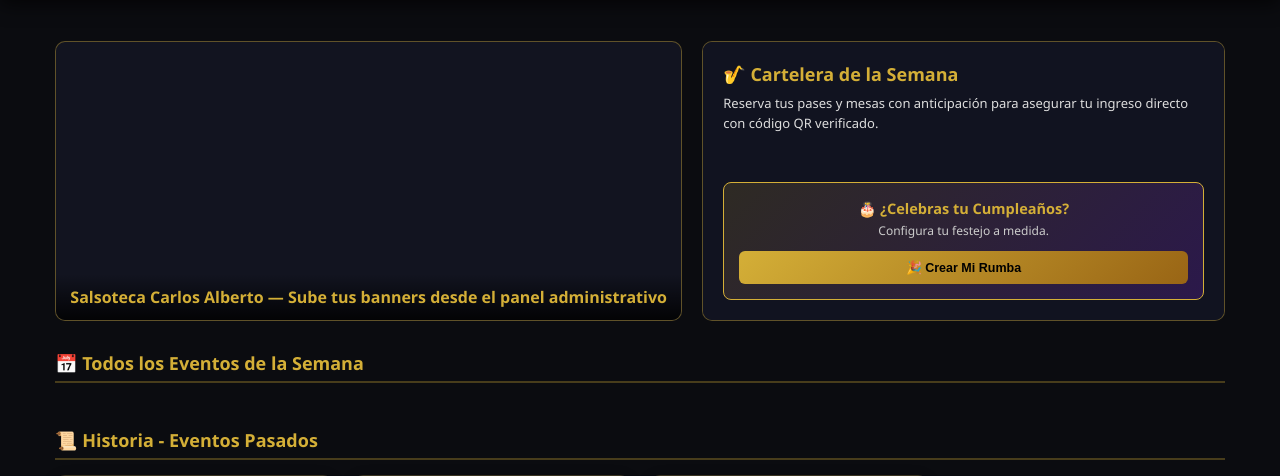
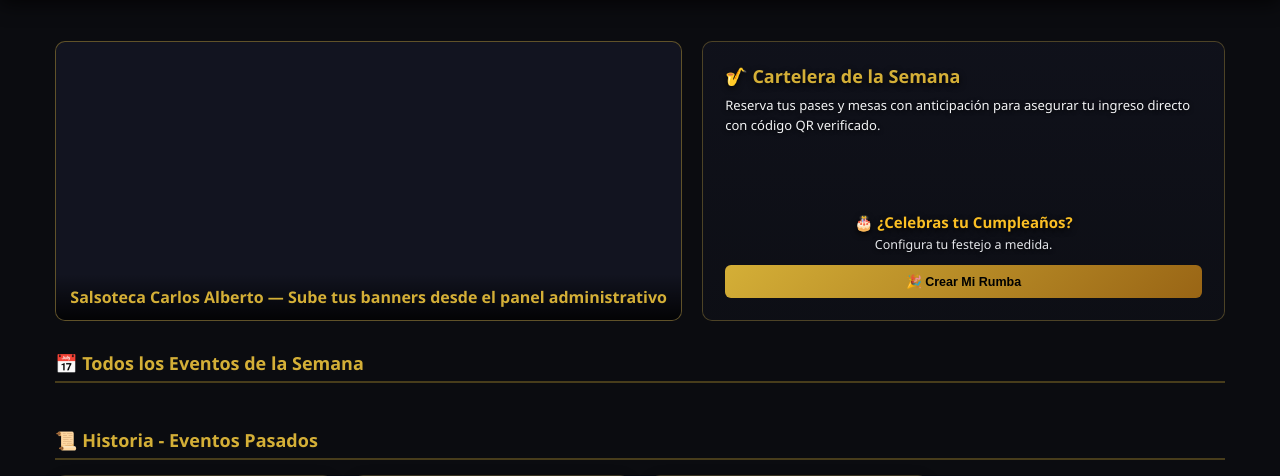
Before and after one commit to carboleda0707-code/carlos_alberto_salsoteca, a Python web app: template app/templates/index.html in a window 1280 px wide. Shown: the part 54-530 px from the top of the page. Run offline with Jinja, Linux system fonts and the light colour scheme; the template is opened without the code that fills it, so the values that code supplies are empty.

Commit message:
Limpia cuadro celebra cumpleaños

```diff
--- a/app/templates/index.html
+++ b/app/templates/index.html
@@ -411,20 +411,20 @@
             </section>
 
             <!-- Columna Derecha: Tarjeta Automatizada y Dinámica desde Admin -->
-            <div id="dynamic-promo-card" style="position: relative; border-radius: 10px; overflow: hidden; border: 1px solid rgba(212,175,55,0.4); background: #121420; display: flex; flex-direction: column; justify-content: space-between; padding: 20px; background-size: cover; background-position: center;">
-                <!-- Capa semitransparente para legibilidad -->
-                <div style="position: absolute; top: 0; left: 0; width: 100%; height: 100%; background: rgba(18, 20, 32, 0.88); z-index: 1;"></div>
+            <div id="dynamic-promo-card" style="position: relative; border-radius: 10px; overflow: hidden; border: 1px solid rgba(212,175,55,0.3); background: #121420; display: flex; flex-direction: column; justify-content: space-between; padding: 22px; background-size: cover; background-position: center;">
+                <!-- Capa ligera para apreciar la foto de fondo manteniendo legibilidad -->
+                <div style="position: absolute; top: 0; left: 0; width: 100%; height: 100%; background: linear-gradient(180deg, rgba(11, 12, 16, 0.35) 0%, rgba(11, 12, 16, 0.68) 100%); z-index: 1;"></div>
 
                 <div style="position: relative; z-index: 2;">
-                    <h3 id="promo-titulo-principal" style="color: #d4af37; font-size: 18px; margin-bottom: 8px;">🎷 Cartelera de la Semana</h3>
-                    <p id="promo-descripcion-principal" style="color: #ddd; font-size: 13px; line-height: 1.5; margin-bottom: 15px;">
+                    <h3 id="promo-titulo-principal" style="color: #d4af37; font-size: 18px; margin-bottom: 8px; text-shadow: 0 2px 6px rgba(0,0,0,0.85);">🎷 Cartelera de la Semana</h3>
+                    <p id="promo-descripcion-principal" style="color: #f3f4f6; font-size: 13px; line-height: 1.5; margin-bottom: 15px; text-shadow: 0 1px 4px rgba(0,0,0,0.9);">
                         Reserva tus pases y mesas con anticipación para asegurar tu ingreso directo con código QR verificado.
                     </p>
                 </div>
 
-                <div style="position: relative; z-index: 2; background: linear-gradient(135deg, rgba(212,175,55,0.15), rgba(121,40,202,0.25)); border: 1px solid #d4af37; border-radius: 8px; padding: 15px; text-align: center;">
-                    <h4 id="promo-subtitulo-1" style="color: #d4af37; font-size: 14.5px; margin-bottom: 4px;">🎂 ¿Celebras tu Cumpleaños?</h4>
-                    <p id="promo-subtitulo-2" style="color: #ccc; font-size: 12px; margin-bottom: 12px;">Configura tu festejo a medida.</p>
+                <div style="position: relative; z-index: 2; padding-top: 10px; text-align: center;">
+                    <h4 id="promo-subtitulo-1" style="color: #fbbf24; font-size: 15px; margin-bottom: 4px; text-shadow: 0 2px 6px rgba(0,0,0,0.9);">🎂 ¿Celebras tu Cumpleaños?</h4>
+                    <p id="promo-subtitulo-2" style="color: #e5e7eb; font-size: 12.5px; margin-bottom: 12px; text-shadow: 0 1px 4px rgba(0,0,0,0.9);">Configura tu festejo a medida.</p>
                     <button id="promo-btn-texto" class="btn-reservar" onclick="abrirModalCreaTuEvento()">🎉 Crear Mi Rumba</button>
                 </div>
             </div>
@@ -767,8 +778,31 @@
             mostrarBannerActual();
         }
 
-        function abrirModalCreaTuEvento() { document.getElementById('modal-crea-tu-evento').style.display = 'flex'; calcularTotalCustom(); }
-        function cerrarModalCreaTuEvento() { document.getElementById('modal-crea-tu-evento').style.display = 'none'; }
+        function abrirModalCreaTuEvento() {
+            const fechaInput = document.getElementById('custom-fecha');
+            if (fechaInput) {
+                const hoy = new Date().toISOString().split('T')[0];
+                fechaInput.min = hoy;
+                if (!fechaInput.value) fechaInput.value = hoy;
+            }
+            sincronizarFechaHoraCustom();
+            document.getElementById('modal-crea-tu-evento').style.display = 'flex';
+            calcularTotalCustom();
+        }
+
+        function cerrarModalCreaTuEvento() {
+            document.getElementById('modal-crea-tu-evento').style.display = 'none';
+        }
+
+        function sincronizarFechaHoraCustom() {
+            const f = document.getElementById('custom-fecha')?.value || '';
+            const h = document.getElementById('custom-hora')?.value || '21:00';
+            const hiddenField = document.getElementById('custom-fecha-hora');
+            if (hiddenField && f) {
+                hiddenField.value = `${f}T${h}`;
+            }
+        }
+
         function calcularTotalCustom() {
             const pers = parseInt(document.getElementById('custom-cant-personas').value) || 0;
             const mes = parseInt(document.getElementById('custom-cant-mesas').value) || 0;
@@ -809,6 +843,11 @@
             cargarConfiguracionPromoCard();
             cargarLogotipoDinamico();
             cargarFooterDinamico();
+
+            const fechaEl = document.getElementById('custom-fecha');
+            const horaEl = document.getElementById('custom-hora');
+            if (fechaEl) fechaEl.addEventListener('change', sincronizarFechaHoraCustom);
+            if (horaEl) horaEl.addEventListener('change', sincronizarFechaHoraCustom);
         });
     </script>
     <script src="/static/tienda.js"></script>
```
Also changed, not shown: other parts of app/templates/index.html (+21 -10 lines).
